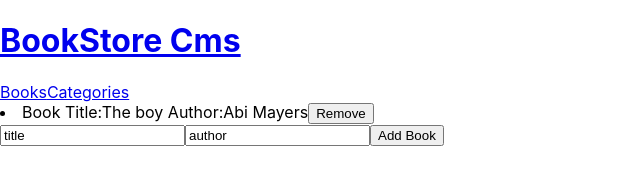
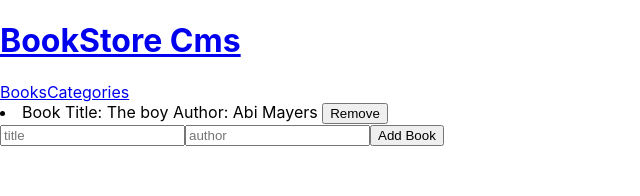
Before and after one commit to abenaTenkorang/book_store, a React (Create React App) app: page / in a window 1280 px wide. Shown: the top 196 px of the page, without its empty margins (0-640 px from the left). Built offline with nearby package versions, Linux system fonts and the light colour scheme.

Commit message:
Add a new book to redux store

```diff
--- a/src/components/book/book.js
+++ b/src/components/book/book.js
@@ -2,10 +2,10 @@ import React from 'react';
 import { PropTypes } from 'prop-types';
 import Button from '../button/button';
 
-const Book = ({ title, author }) => (
+const Book = ({ title, author, onClick }) => (
   <li>
-    {`Book Title:${title} Author:${author}` }
-    <Button className="btn" onClick={() => ('clicked')} title="Remove" />
+    {`Book Title: ${title} Author: ${author} ` }
+    <Button defaultProps={false} className="btn" onClick={onClick} title="Remove" />
   </li>
 );
 
@@ -14,4 +14,5 @@ export default Book;
 Book.propTypes = {
   title: PropTypes.string.isRequired,
   author: PropTypes.string.isRequired,
+  onClick: PropTypes.func.isRequired,
 };
--- a/src/components/form/form.js
+++ b/src/components/form/form.js
@@ -1,29 +1,66 @@
-import React from 'react';
+import React, { useState } from 'react';
+
+import { useDispatch } from 'react-redux';
 import Button from '../button/button';
 import Input from '../Input/Input';
+import { addBook } from '../../redux/books/booksSlice';
 
-const Form = () => (
-  <form>
+const Form = () => {
+  const dispatch = useDispatch();
+
+  const [inputState, setInputState] = useState({
+    title: '',
+    author: '',
+  });
+
+  const addBookHandle = (e) => {
+    e.preventDefault();
+    dispatch(addBook(
+      {
+        item_id: Math.random(),
+        title: inputState.title,
+        author: inputState.author,
+        category: 'Fiction',
+      },
+    ));
+
+    setInputState({
+      title: '',
+      author: '',
+    });
+  };
+
+  const onChangeHandle = (e) => {
+    setInputState((prevState) => ({
+      ...prevState,
+      [e.target.name]: e.target.value,
+    }));
+  };
+
+  return (
+    <form onSubmit={addBookHandle}>
       <Input
         type="text"
         placeholder="title"
-      value="title"
+        value={inputState.title}
         name="title"
-      onChange={(e) => (e.target.value)}
+        onChange={onChangeHandle}
       />
       <Input
         type="text"
         placeholder="author"
-      value="author"
+        value={inputState.author}
         name="author"
-      onChange={(e) => (e.target.value)}
+        onChange={onChangeHandle}
       />
       <Button
+        defaultProps
         title="Add Book"
         className="btn"
-      onClick={() => ('clicked')}
+        onClick={() => 'clicked'}
       />
     </form>
   );
+};
 
 export default Form;
```
Lines whose indentation alone changed are shown as unchanged.
